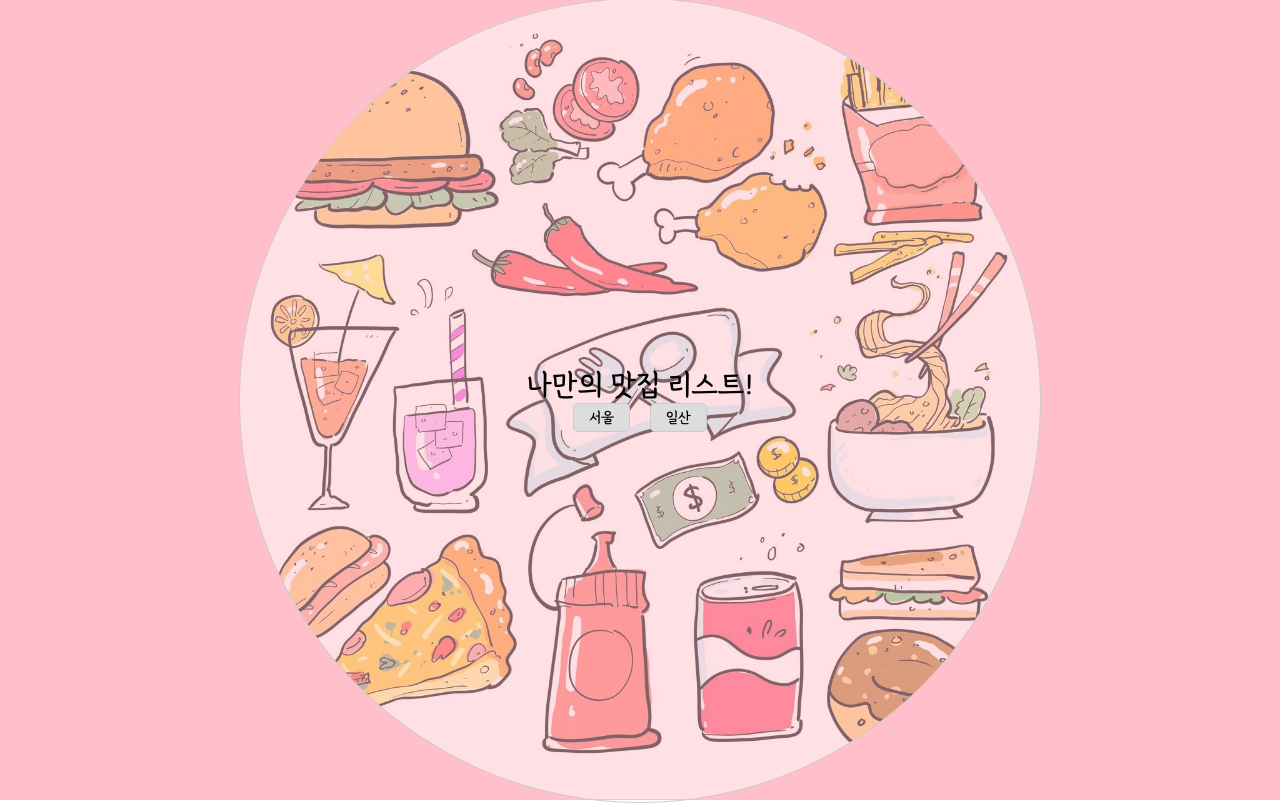
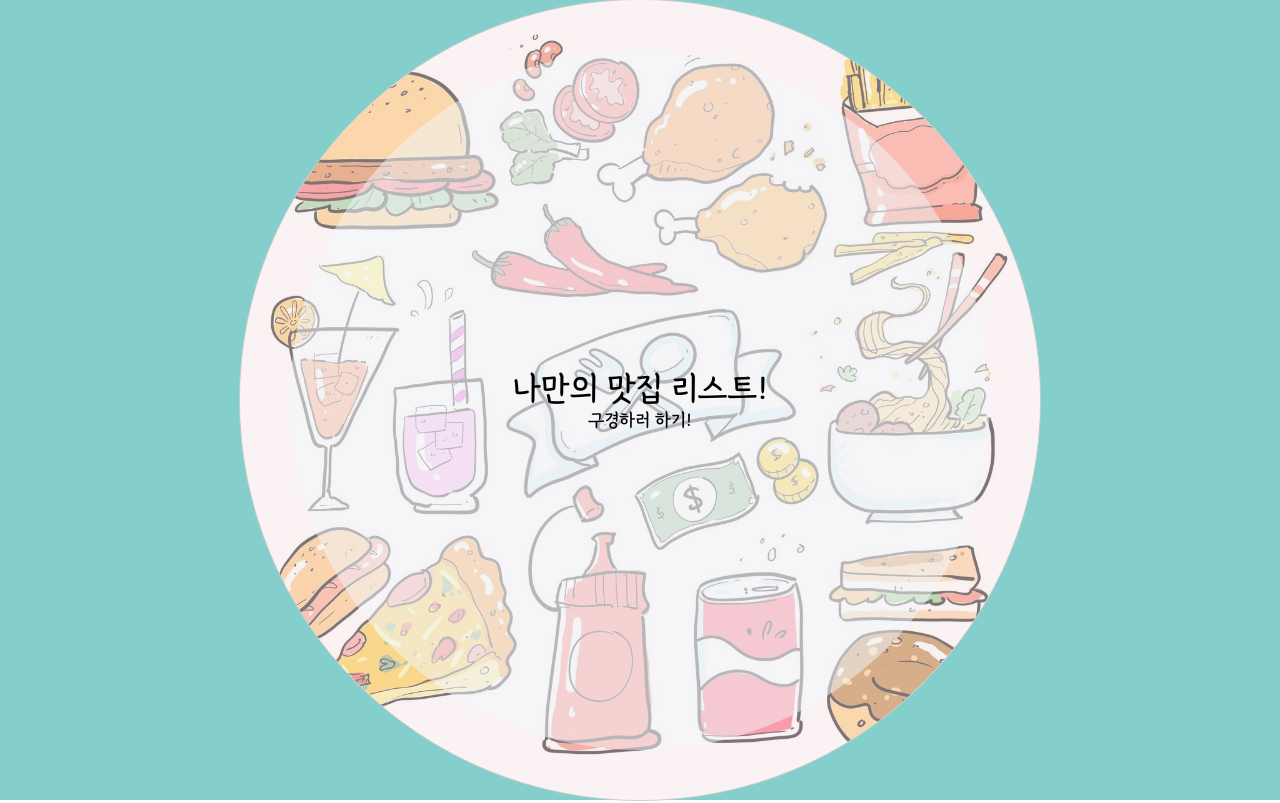
Before and after one commit to jhs0105/food-app-react, a React (Create React App) app: page / in a window 1280 px wide. Built offline with nearby package versions, Linux system fonts and the light colour scheme; a web font is replaced by a local one.

Commit message:
layout-change

```diff
--- a/package.json
+++ b/package.json
@@ -14,6 +14,7 @@
     "react-router-dom": "^6.8.1",
     "react-scripts": "5.0.1",
     "styled-components": "^5.3.6",
+    "swiper": "^9.0.5",
     "web-vitals": "^2.1.4"
   },
   "scripts": {
--- a/src/components/Detail.js
+++ b/src/components/Detail.js
@@ -75,17 +75,15 @@ function Detail({ seoul, ilsan }) {
     <Wrapper>
       <div>
         <header>
+          <h1>{detail.name}</h1>
           <div className="btn">
             <button
               onClick={() => {
-                navigate("/");
+                navigate("/zone");
               }}
             >
-              <i className="fa-solid fa-house"></i>
+              <i className="fa-solid fa-grip"></i>
             </button>
-          </div>
-          <h1>{detail.name}</h1>
-          <div className="btn">
             <button
               onClick={() => {
                 navigate(-1);
@@ -130,8 +128,9 @@ function Detail({ seoul, ilsan }) {
                     updateComment();
                     setIsCommentEdit(!isCommentEdit);
                   }}
+                  style={{ backgroundColor: "#ffed90" }}
                 >
-                  <i class="fa-solid fa-floppy-disk"></i>
+                  <i className="fa-solid fa-floppy-disk"></i>
                 </button>
               ) : (
                 <button
@@ -241,10 +240,6 @@ function Detail({ seoul, ilsan }) {
           </div>
         </div>
       </div>
-      <div
-        className="background"
-        style={{ backgroundImage: `url(${background})` }}
-      ></div>
     </Wrapper>
   );
 }
@@ -261,26 +256,29 @@ const Wrapper = styled.div`
     opacity: 0.7;
   }
   header {
+    height: 80px;
     display: flex;
-    justify-content: center;
+    justify-content: space-between;
     align-items: center;
-    padding: 10px 0;
-    h1 {
-      font-size: 25px;
-      padding: 10px 15px;
-    }
+    padding: 0 20px;
     .btn {
       button {
         border: none;
         width: 40px;
         height: 40px;
-        background-color: pink;
+        background-color: #ffed90;
         border-radius: 100%;
+        margin-left: 10px;
       }
     }
   }
   .detailBox {
+    background-color: #84cfcb;
+    border-radius: 30px 0 0 0;
+    padding: 30px 0 20px;
     width: 100%;
+    height: 100%;
+    min-height: calc(100vh - 80px);
     box-sizing: border-box;
     text-align: center;
     display: flex;
@@ -290,20 +288,24 @@ const Wrapper = styled.div`
       width: 95%;
       max-width: 900px;
       max-height: 450px;
+      border: 4px solid #f6e6e7;
+      border-bottom: none;
+      border-radius: 30px 30px 0 0;
+      box-sizing: border-box;
       overflow: hidden;
-      border-radius: 10px;
       img {
         width: 100%;
+        vertical-align: bottom;
         aspect-ratio: 1.3;
         object-fit: cover;
       }
     }
     .detail {
-      margin-top: 10px;
       margin-bottom: 10px;
       padding: 10px;
-      border-radius: 10px;
-      border: 3px solid pink;
+      border-radius: 0 0 30px 30px;
+      border: 4px solid #ffed90;
+      border-top: none;
       width: 95%;
       max-width: 900px;
       box-sizing: border-box;
@@ -317,7 +319,7 @@ const Wrapper = styled.div`
         button {
           width: 32px;
           height: 30px;
-          background-color: pink;
+          background-color: #f6e6e7;
           border-radius: 5px;
           border: none;
           display: flex;
@@ -338,7 +340,7 @@ const Wrapper = styled.div`
           font-family: "sub";
           display: flex;
           width: 100%;
-          background-color: #eee;
+          background-color: #f2f7fb;
           border-radius: 5px;
           padding: 5px;
           line-height: 1.25;
@@ -361,7 +363,7 @@ const Wrapper = styled.div`
   }
 
   input {
-    border: 2px solid purple;
+    border: 2px solid #ffed90;
     padding: 5px;
     border-radius: 5px;
     font-family: "sub";
@@ -371,12 +373,12 @@ const Wrapper = styled.div`
     width: 100%;
     padding: 5px;
     border-radius: 5px;
-    border: 2px solid purple;
+    border: 2px solid #ffed90;
   }
   textarea {
     padding: 5px;
     border-radius: 5px;
-    border: 2px solid purple;
+    border: 2px solid #ffed90;
     font-family: "sub";
     font-size: inherit;
     width: 100%;
--- a/src/components/FoodList.js
+++ b/src/components/FoodList.js
@@ -2,11 +2,17 @@ import React, { useState, useEffect } from "react";
 import styled from "styled-components";
 import { useNavigate } from "react-router-dom";
 import axios from "axios";
-import pattern from "../assets/images/cupcake.jpg";
+import { Navigation } from "swiper";
+import { Swiper, SwiperSlide } from "swiper/react";
+import "swiper/css";
+import "swiper/css/navigation";
 
 function FoodList({ map, title, search }) {
   const navigate = useNavigate();
   const [List, setList] = useState([]);
+  const ellipsis = (str, total) => {
+    return str.length > total ? str.substr(0, total - 1) + "..." : str;
+  };
 
   useEffect(() => {
     axios
@@ -57,17 +63,15 @@ function FoodList({ map, title, search }) {
   return (
     <Wrapper>
       <header>
+        <h2>{title} 맛집 리스트 :)</h2>
         <div className="btn">
           <button
             onClick={() => {
-              navigate("/");
+              navigate("/zone");
             }}
           >
-            <i className="fa-solid fa-house"></i>
+            <i className="fa-solid fa-grip"></i>
           </button>
-        </div>
-        <h1>{title} 맛집 리스트 :)</h1>
-        <div className="btn">
           <button
             onClick={() => {
               navigate(`/insert${search}`);
@@ -77,35 +81,51 @@ function FoodList({ map, title, search }) {
           </button>
         </div>
       </header>
-      <ul className="placeName">
+      <div className="bodypart">
+        <div className="slidebox">
+          <div
+            className="all"
+            onClick={() => {
+              whole();
+            }}
+          >
+            전체보기
+          </div>
+          <Swiper
+            className="placeName"
+            slidesPerView={"auto"}
+            slidesPerGroup={1}
+            loop={true}
+            modules={[Navigation]}
+            navigation={{ nextEl: ".next" }}
+          >
             {map.map((item, idx) => {
               return (
-            <li
+                <SwiperSlide
                   key={idx}
                   onClick={(e) => {
                     sub(e.target.innerText);
                   }}
                 >
                   {item.district}
-            </li>
+                </SwiperSlide>
               );
             })}
-        <li
-          onClick={() => {
-            whole();
-          }}
-        >
-          전체보기
-        </li>
-      </ul>
-
+          </Swiper>
+          <div className="next">
+            <i className="fa-solid fa-chevron-right"></i>
+          </div>
+        </div>
         <ul className="itemList">
           {List.slice(0)
             .reverse()
             .map((item, idx) => {
               return (
                 <li className={`item ${item.place}`} key={idx}>
-                <div className="imagebox">
+                  <div
+                    className="imagebox"
+                    onClick={() => navigate(`/detail/${search}/${item._id}`)}
+                  >
                     <img src={item.foodImage} alt="" />
                   </div>
                   <div
@@ -114,10 +134,7 @@ function FoodList({ map, title, search }) {
                       navigate(`/detail/${search}/${item._id}`);
                     }}
                   >
-                  <h3>{item.name}</h3>
-                  <div className="address">
-                    {item.place} {item.address}
-                  </div>
+                    <h3>{ellipsis(item.name, 7)}</h3>
                     <div className="score">
                       <p>
                         {Array(item.score)
@@ -139,17 +156,14 @@ function FoodList({ map, title, search }) {
                         remove(item._id);
                       }}
                     >
-                    <i class="fa-solid fa-trash-can"></i>
+                      <i className="fa-solid fa-trash-can"></i>
                     </button>
                   </div>
                 </li>
               );
             })}
         </ul>
-      <div
-        className="background"
-        style={{ backgroundImage: `url(${pattern})` }}
-      ></div>
+      </div>
     </Wrapper>
   );
 }
@@ -160,103 +174,120 @@ const Wrapper = styled.div`
   align-items: center;
   position: relative;
   min-height: 100vh;
-  .background {
-    position: absolute;
-    opacity: 0.5;
-    z-index: -1;
-    width: 100%;
-    top: 0;
-    bottom: 0;
-    background-size: 50%;
-  }
+
   header {
     display: flex;
     align-items: center;
-    justify-content: center;
+    justify-content: space-between;
     width: 100%;
-    margin: 10px 0;
-    h1 {
-      padding: 0 30px;
-    }
+    box-sizing: border-box;
+    height: 80px;
+    padding: 0 20px;
     .btn {
       button {
         border: none;
         width: 40px;
         height: 40px;
-        background-color: pink;
+        background-color: #ffed90;
         border-radius: 100%;
+        margin-left: 10px;
       }
     }
   }
+  .bodypart {
+    width: 100%;
+    height: 100%;
+    min-height: calc(100vh - 140px);
+    display: flex;
+    flex-direction: column;
+    align-items: center;
+    background-color: #84cfcb;
+    padding: 30px 0;
+    border-radius: 30px 0 0 0;
+  }
+  .slidebox {
+    font-family: "sub";
+    width: 92%;
+    display: flex;
+    cursor: pointer;
+    justify-content: space-between;
+    padding: 0px 0 10px;
+    .all {
+      width: 70px;
+      font-size: 20px;
+      font-family: "main";
+      margin-top: -4px;
+    }
+    .next {
+      width: 20px;
+      text-align: right;
+    }
     .placeName {
-    cursor: pointer;
       font-family: "sub";
-    width: 100%;
+      width: calc(100% - 90px);
       box-sizing: border-box;
       font-size: 15px;
       display: flex;
-    flex-wrap: wrap;
       justify-content: center;
-    max-width: 800px;
-    li {
-      padding: 3px 10px;
-      background-color: rgba(255, 192, 203, 0.5);
-      margin: 5px;
-      border-radius: 6px;
+      .swiper-slide {
+        width: 58px;
+        display: flex;
+        justify-content: center;
       }
     }
+  }
+
   .itemList {
     width: 95%;
     box-sizing: border-box;
-    padding: 0 0 20px 0;
     max-width: 900px;
+    display: flex;
+    flex-wrap: wrap;
     > li {
       cursor: pointer;
       display: flex;
-      justify-content: space-between;
-      width: 100%;
+      flex-direction: column;
+      width: calc(33.333% - 8px);
       box-sizing: border-box;
-      padding: 10px;
-      margin: 10px 0;
-      border-radius: 40px;
-      border: 4px solid pink;
+      margin: 10px 4px 4px;
       background-color: rgba(255, 255, 255, 0.7);
       position: relative;
+      border-radius: 20px;
       .imagebox {
-        width: 80px;
-        height: 80px;
+        vertical-align: bottom;
+        border-radius: 20px 20px 0 0;
+        overflow: hidden;
         img {
           width: 100%;
-          height: 100%;
+          aspect-ratio: 1.2;
           object-fit: cover;
-          border-radius: 25px 0 0 25px;
         }
       }
       .contents {
-        width: calc(100% - 95px);
+        padding: 5px 5px 5px;
         font-family: "sub";
         h3 {
-          margin: 5px 0;
-          font-size: 24px;
+          margin: 0;
+          font-size: 16px;
         }
         .score {
-          margin: 3px 0;
+          margin-top: -5px;
+          margin-bottom: 5px;
           i {
-            font-size: 13px;
+            font-size: 10px;
           }
         }
       }
       .removebtn {
         position: absolute;
-        right: 20px;
-        bottom: 10px;
+        right: 5px;
+        bottom: 5px;
         button {
           border: none;
-          background-color: #ddd;
-          width: 30px;
-          height: 30px;
+          background-color: #fff;
+          width: 25px;
+          height: 25px;
           border-radius: 100px;
-          box-shadow: 2px 2px 3px #333;
         }
       }
     }
--- a/src/components/Home.js
+++ b/src/components/Home.js
@@ -6,20 +6,13 @@ import { Link } from "react-router-dom";
 function Home() {
   return (
     <Wrapper>
-      <div className="title">
+      <Link to="/zone" className="title">
         <h1>나만의 맛집 리스트!</h1>
-        <ul className="btns">
-          <li>
-            <Link to="/seoul">서울</Link>
-          </li>
-          <li>
-            <Link to="/ilsan">일산</Link>
-          </li>
-        </ul>
-      </div>
-      <div className="imgbox">
+        <p>구경하러 하기!</p>
+      </Link>
+      <Link to="/zone" className="imgbox">
         <img src={background} alt="" />
-      </div>
+      </Link>
     </Wrapper>
   );
 }
@@ -32,42 +25,40 @@ const Wrapper = styled.div`
   height: 100vh;
   width: 100vw;
   position: relative;
-  background: pink;
+  background: #84cfcb;
+
   .imgbox {
     position: absolute;
     z-index: 0;
     border: 1px solid #ccc;
     border-radius: 100%;
     overflow: hidden;
+    background-color: #f6e6e7;
+    margin: 20px;
     img {
       width: 100%;
-      height: 100%;
       max-width: 800px;
       max-height: 800px;
-      left: 0;
-      top: 0;
       opacity: 0.5;
-      object-fit: contain;
+      object-fit: cover;
+      vertical-align: bottom;
     }
   }
   .title {
+    background-color: rgba(242, 247, 251, 0.5);
+    width: 85%;
+    max-width: 700px;
+    aspect-ratio: 1;
     display: flex;
+    justify-content: center;
     position: absolute;
     z-index: 2;
     flex-direction: column;
     align-items: center;
-    .btns {
-      display: flex;
-      li {
-        a {
-          display: block;
-          margin: 0 10px;
-          border: 1px solid #ccc;
-          background: #ddd;
-          padding: 5px 15px;
-          border-radius: 5px;
-        }
-      }
+    border-radius: 100%;
+    font-size: 18px;
+    p {
+      font-size: 20px;
     }
   }
 `;
--- a/src/components/InsertList.js
+++ b/src/components/InsertList.js
@@ -1,8 +1,7 @@
-import React, { useRef, useState } from "react";
+import React, { useState } from "react";
 import styled from "styled-components";
 import axios from "axios";
 import { useNavigate } from "react-router-dom";
-import background from "../assets/images/heart.png";
 
 function InsertList({ map, search }) {
   const navigate = useNavigate();
@@ -66,17 +65,15 @@ function InsertList({ map, search }) {
   return (
     <Wrapper>
       <header>
+        <h2>새로운 맛집을 추가해주세요 :)</h2>
         <div className="btn">
           <button
             onClick={() => {
-              navigate("/");
+              navigate("/zone");
             }}
           >
-            <i className="fa-solid fa-house"></i>
+            <i className="fa-solid fa-grip"></i>
           </button>
-        </div>
-        <h2>새로운 맛집을 추가해주세요 :)</h2>
-        <div className="btn">
           <button
             onClick={() => {
               navigate(-1);
@@ -86,6 +83,7 @@ function InsertList({ map, search }) {
           </button>
         </div>
       </header>
+      <div className="bodybox">
         <form>
           <div className="box namebox">
             <span>* 이름:</span>
@@ -94,11 +92,11 @@ function InsertList({ map, search }) {
               name="name"
               value={state.name}
               placeholder="* 가게 이름을 넣어주세요"
-            style={{ borderColor: "red" }}
+              style={{ borderColor: "#ffed90" }}
               onChange={handleStateChange}
               onKeyDown={(e) => {
                 if (state.name !== "") {
-                e.target.style.borderColor = "purple";
+                  e.target.style.borderColor = "#f6e6e7";
                 }
               }}
             />
@@ -132,7 +130,11 @@ function InsertList({ map, search }) {
           </div>
           <div className="box">
             <span>&nbsp; 평가:</span>
-          <select name="score" value={state.score} onChange={handleStateChange}>
+            <select
+              name="score"
+              value={state.score}
+              onChange={handleStateChange}
+            >
               <option value="1">&#9733;</option>
               <option value="2">&#9733;&#9733;</option>
               <option value="3">&#9733;&#9733;&#9733;</option>
@@ -159,10 +161,10 @@ function InsertList({ map, search }) {
               onChange={(e) => {
                 setFile(e.target.files[0]);
                 if (e.target.files[0] !== "") {
-                e.target.style.borderColor = "purple";
+                  e.target.style.borderColor = "#f6e6e7";
                 }
               }}
-            style={{ borderColor: "red" }}
+              style={{ borderColor: "#ffed90" }}
             />
           </div>
           <textarea
@@ -176,7 +178,6 @@ function InsertList({ map, search }) {
           <button type="submit" onClick={submitList}>
             저장하기
           </button>
-      </form>
           {isUpdate ? (
             <button
               className="listbtn"
@@ -189,11 +190,8 @@ function InsertList({ map, search }) {
           ) : (
             <></>
           )}
-
-      <div
-        className="background"
-        style={{ backgroundImage: `url(${background})` }}
-      ></div>
+        </form>
+      </div>
     </Wrapper>
   );
 }
@@ -203,38 +201,40 @@ const Wrapper = styled.div`
   flex-direction: column;
   justify-content: center;
   align-items: center;
-  .background {
-    position: absolute;
-    opacity: 0.6;
-    top: 0;
-    width: 100%;
-    z-index: -1;
-    bottom: 0;
-  }
   header {
     display: flex;
     align-items: center;
-    h2 {
-      padding: 15px 20px;
-      font-size: 25px;
-    }
+    justify-content: space-between;
+    height: 80px;
+    width: 100%;
+    box-sizing: border-box;
+    padding: 0 20px;
     .btn {
       button {
         border: none;
         width: 40px;
         height: 40px;
-        background-color: purple;
+        background-color: #ffed90;
         border-radius: 100%;
-        i {
-          color: #fff;
+        margin-left: 10px;
       }
     }
   }
+  .bodybox {
+    width: 100%;
+    display: flex;
+    justify-content: center;
+    height: 100%;
+    min-height: calc(100vh - 80px);
+    background-color: #84cfcb;
+    border-radius: 30px 0 0 0;
+    padding: 30px 0;
   }
   form {
     display: flex;
     flex-direction: column;
     width: 95%;
+    height: 100%;
     margin-top: 10px;
     margin-bottom: 20px;
     max-width: 900px;
@@ -261,31 +261,30 @@ const Wrapper = styled.div`
       }
     }
     input {
-      border: 2px solid purple;
+      border: 2px solid #f6e6e7;
       margin-bottom: 10px;
       padding: 5px;
       border-radius: 5px;
       font-family: "sub";
-      background-color: rgba(255, 255, 255, 0.7);
     }
     select {
       width: 100%;
       margin-bottom: 10px;
       padding: 5px;
       border-radius: 5px;
-      border: 2px solid purple;
+      border: 2px solid #f6e6e7;
+      margin-left: -3px;
     }
     textarea {
       padding: 5px;
       border-radius: 5px;
-      border: 2px solid purple;
+      border: 2px solid #f6e6e7;
       font-family: "sub";
       font-size: inherit;
     }
     button {
-      margin-top: 10px;
-      background-color: purple;
-      color: #fff;
+      margin-top: 20px;
+      background-color: #fad3d8;
       font-family: inherit;
       font-size: 25px;
       border: none;
@@ -295,7 +294,7 @@ const Wrapper = styled.div`
   }
   .listbtn {
     margin-top: 10px;
-    width: 95%;
+    width: 100%;
     border-radius: 10px;
     border: none;
     padding: 5px 0;
--- /dev/null
+++ b/src/components/Zone.js
@@ -0,0 +1,104 @@
+import React from "react";
+import styled from "styled-components";
+import { useNavigate } from "react-router-dom";
+
+function Zone() {
+  const navigate = useNavigate();
+  return (
+    <Wrapper>
+      <header>
+        <h2>지역을 선택해주세요</h2>
+      </header>
+      <div className="zonebox">
+        <ul className="zone">
+          <li
+            onClick={() => {
+              navigate("/seoul");
+            }}
+          >
+            <i class="fa-solid fa-utensils"></i>
+            서울
+          </li>
+          <li
+            onClick={() => {
+              navigate("/ilsan");
+            }}
+          >
+            <i class="fa-solid fa-utensils"></i>
+            일산
+          </li>
+          <li
+            onClick={() => {
+              navigate("/ilsan");
+            }}
+          >
+            <i class="fa-solid fa-utensils"></i>
+            제주도
+          </li>
+          <li
+            onClick={() => {
+              navigate("/paju");
+            }}
+          >
+            <i class="fa-solid fa-utensils"></i>
+            파주
+          </li>
+        </ul>
+      </div>
+    </Wrapper>
+  );
+}
+const Wrapper = styled.div`
+  width: 100%;
+  height: 100vh;
+  header {
+    display: flex;
+    align-items: center;
+    height: 80px;
+    padding: 0 20px;
+    margin: auto;
+  }
+  .zonebox {
+    height: calc(100% - 50px);
+    background-color: #84cfcb;
+    border-radius: 30px 0 0 0;
+    padding: 30px 20px;
+    margin: auto;
+    .zone {
+      display: flex;
+      flex-wrap: wrap;
+      justify-content: space-between;
+      li {
+        flex-basis: calc(33% - 15px);
+        max-width: 300px;
+        background-color: #f6e6e7;
+        aspect-ratio: 1;
+        box-sizing: border-box;
+        margin: 15px 0;
+        display: flex;
+        flex-direction: column;
+        align-items: center;
+        justify-content: center;
+        position: relative;
+        border-radius: 10px;
+        font-size: 20px;
+        i {
+          color: #fff;
+          font-size: 32px;
+          margin: 5px;
+        }
+        &:before {
+          content: "";
+          border: 1px solid #f2f7fb;
+          width: 80%;
+          height: 80%;
+          position: absolute;
+          border-radius: 10px;
+          pointer-events: none;
+        }
+      }
+    }
+  }
+`;
+
+export default Zone;
```
Also changed, not shown: src/App.js (+9 -0 lines), src/assets/data/paju.js (added, +18 -0 lines), src/assets/data/seoul.js (+4 -4 lines), 1 other file (tests, documents, lock files or other folders). Lines whose indentation alone changed are shown as unchanged.
